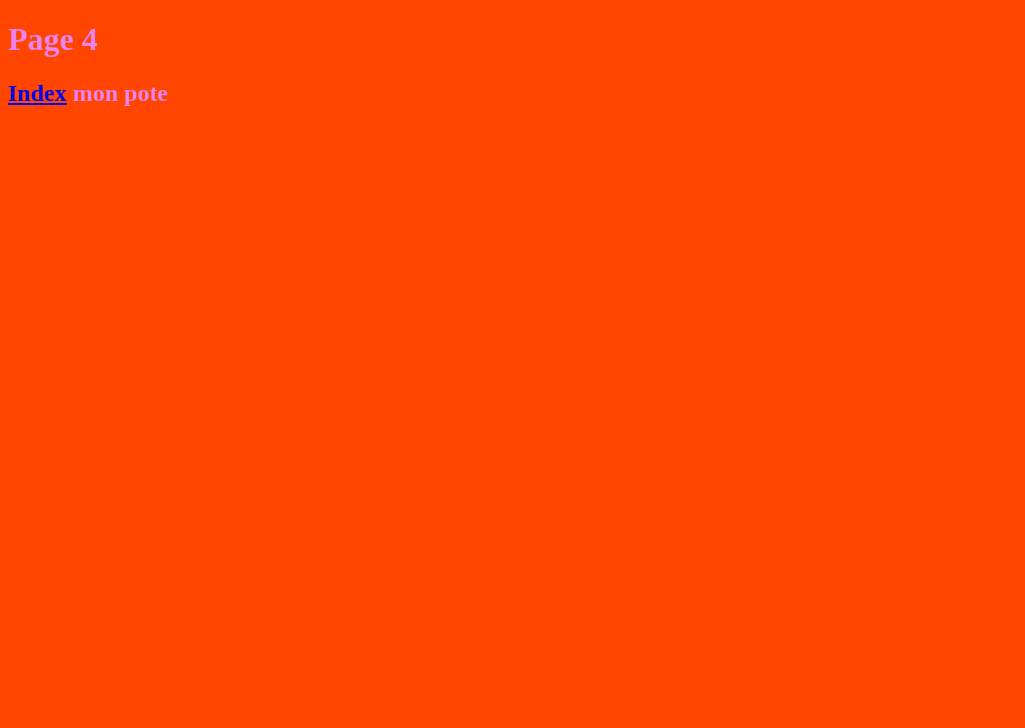
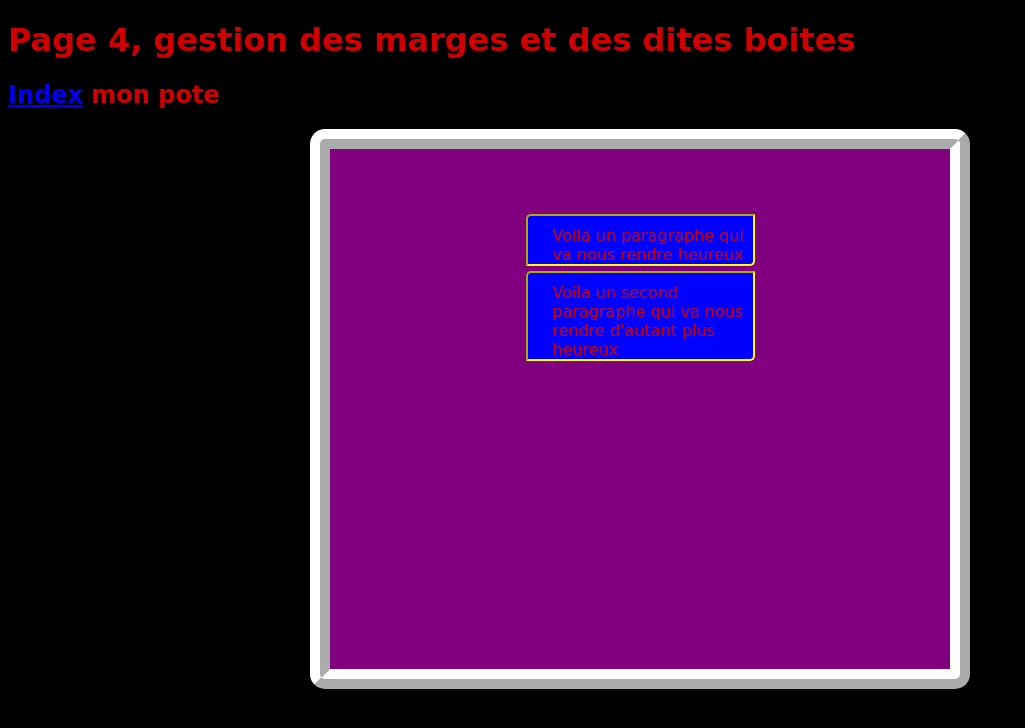
Before and after one commit to gabmerlin/siteZ, a plain HTML site: page millieu/sous/page4.html in a window 1280 px wide. Shown: the whole page, without its empty margins (0-1025 px from the left). Drawn offline with Linux system fonts and the light colour scheme; a web font is replaced by a local one.

Commit message:
Ehhhh des petites boites

```diff
--- a/CSS/page3.css
+++ b/CSS/page3.css
@@ -4,7 +4,7 @@
 
 
 body{
-    font-family: "Century Gothic", Verdana, Geneva, Tahoma, sans-serif ;
+    font-family: "Century Gothic", Verdana, Geneva, Tahoma, sans-serif;
     background-color: chartreuse;
     color: red;
     font-size: 17px;
--- a/CSS/page4.css
+++ b/CSS/page4.css
@@ -1,4 +1,27 @@
 body{
-    background-color: orangered;
-    color: violet;
+    font-family: 'Red Rose', cursive;
+    background-color: rgb(0, 0, 0);
+    color: rgb(209, 0, 0);
 }
+.div1{
+    height: 400px;
+    width: 500px;
+    background-color: purple;
+    border: 20px ridge white;
+    border-radius: 15px;
+    padding: 60px 60px 60px 60px;
+    margin: auto;
+}
+.p1{
+    height 100px;
+    width: 200px;
+    background-color: blue;
+    border-width: 2px;
+    border-style: inset;
+    border-color: yellow;
+    border-top-left-radius: 5px;
+    border-bottom-right-radius: 5px;
+    padding-top: 10px;
+    padding-left: 25px;
+    margin: 5px auto;
+}
--- a/millieu/sous/page4.html
+++ b/millieu/sous/page4.html
@@ -4,9 +4,14 @@
         <title>PAGE 4</title>
         <meta charset="UTF-8">
         <link rel="stylesheet" href="../../CSS/page4.css">
+        <link href="https://fonts.googleapis.com/css2?family=Red+Rose:wght@300&display=swap" rel="stylesheet">
     </head>
     <body>
-        <h1>Page 4</h1>
+        <h1>Page 4, gestion des marges et des dites boites</h1>
         <h2><a href="../../index.html">Index</a> mon pote</h2>
+        <div class="div1">
+            <p class="p1">Voila un paragraphe qui va nous rendre heureux</p>
+            <p class="p1">Voila un second paragraphe qui va nous rendre d'autant plus heureux</p>
+        </div>
     </body>
 </html>
```
